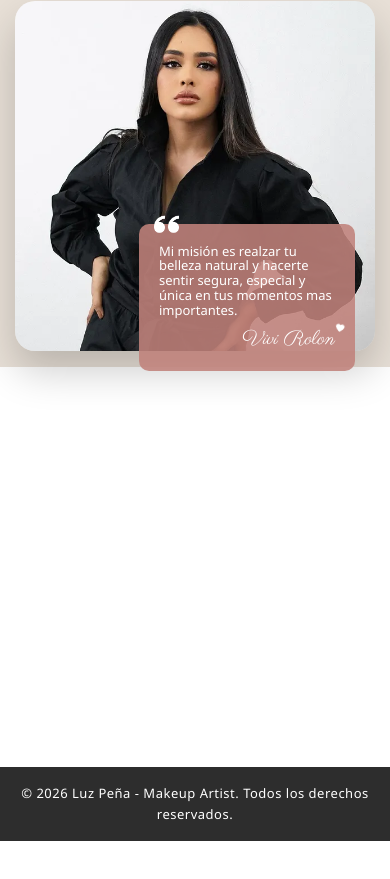
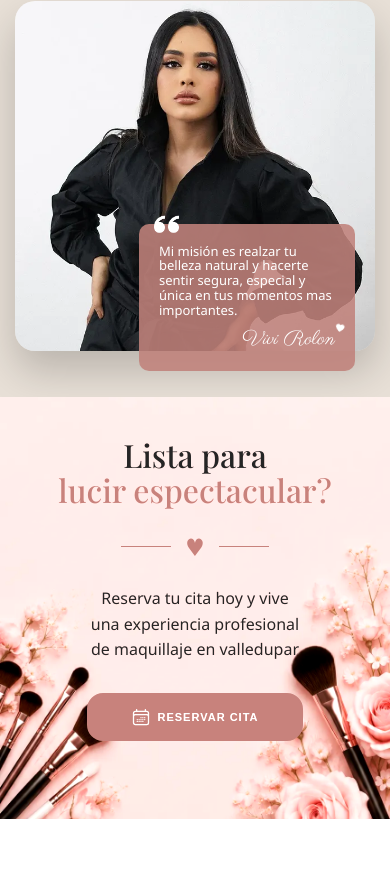
Before and after one commit to Ajov8163/vivi-rolon-makeup, a plain HTML site: page index.html in a window 390 px wide. Shown: the part 5097-5976 px from the top of the page. Before the commit the page ends 5938 px from the top, so only its background shows below. Drawn offline with nearby package versions, Linux system fonts and the light colour scheme; a web font is replaced by a local one.

Commit message:
se borraron dos img innecesarias, se creo seccion de baner

```diff
--- a/index.html
+++ b/index.html
@@ -969,7 +969,7 @@
     </section>
 
     <!-- ===============================
-         SECCIÓN SOBRE MI (PRÓXIMAMENTE)
+         SECCIÓN SOBRE MI
          =============================== -->
     <section id="sobre-mi" class="sobre-mi">
       <div class="sobre-mi-header">
@@ -991,30 +991,44 @@
             <p class="sobre-mi-firma">Vivi Rolon </p>
           </div>
         </div>
+    </section>
+
+
+    <!--------------------------------------------
+    BANER
+    ---------------------------------------------- -->
+    <section class="baner">
+      <!-- se reutiliza el h2 de la seccion sobre mi y el icono del corazon -->
+      <h2 class="title-sobre-mi">Lista para <span>lucir espectacular?</span> </h2>
+      <div class="heart-icon">♥</div>
+      <p class="baner-parrafo">Reserva tu cita hoy y vive una experiencia profesional de maquillaje en valledupar</p>
+      <button class="btn btn-primary cita-hero">
+            <svg
+              class="icon-calendar"
+              xmlns="http://www.w3.org/2000/svg"
+              fill="none"
+              viewBox="0 0 24 24"
+              stroke-width="1.5"
+              stroke="currentColor"
+              class="size-6"
+            >
+              <path
+                stroke-linecap="round"
+                stroke-linejoin="round"
+                d="M6.75 3v2.25M17.25 3v2.25M3 18.75V7.5a2.25 2.25 0 0 1 2.25-2.25h13.5A2.25 2.25 0 0 1 21 7.5v11.25m-18 0A2.25 2.25 0 0 0 5.25 21h13.5A2.25 2.25 0 0 0 21 18.75m-18 0v-7.5A2.25 2.25 0 0 1 5.25 9h13.5A2.25 2.25 0 0 1 21 11.25v7.5m-9-6h.008v.008H12v-.008ZM12 15h.008v.008H12V15Zm0 2.25h.008v.008H12v-.008ZM9.75 15h.008v.008H9.75V15Zm0 2.25h.008v.008H9.75v-.008ZM7.5 15h.008v.008H7.5V15Zm0 2.25h.008v.008H7.5v-.008Zm6.75-4.5h.008v.008h-.008v-.008Zm0 2.25h.008v.008h-.008V15Zm0 2.25h.008v.008h-.008v-.008Zm2.25-4.5h.008v.008H16.5v-.008Zm0 2.25h.008v.008H16.5V15Z"
+              /></svg
+            >RESERVAR CITA
+          </button>
+    </section>
 
 
 
 
 
+      <!-- NOTA :
+      en las redes sociales se quita el whatsapp y se deja en la parte de informacion de contacto, para el envio de una consulta se crea boton de whatsapp flotante, se pone la direccion de la casa.
 
-
-
-
-
-
-
-
-
-
-
-
-
-
-
-
-
-    </section>
-
+      RECUERDA CONVERTIR LAS IMAGENES A .WEBP EN LA PAGINA SQUOOSH -->
     <!-- ===============================
          SECCIÓN DE CONTACTO (PRÓXIMAMENTE)
          =============================== -->
--- a/style.css
+++ b/style.css
@@ -235,6 +235,7 @@ transform .3s ease;
     text-align: center;
 }
 
+
 /* Botón primario (relleno rosa) */
 .btn-primary {
     background-color: var(--color-primary);
@@ -260,6 +261,9 @@ transform .3s ease;
     background-color: var(--color-primary);
     color: var(--color-white);
     transform: translateY(-2px);
+}
+.btn:active{
+    transform:scale(.9);
 }
 
 /* ==========================================
@@ -1771,6 +1775,7 @@ Móviles - hasta 480px
     border-radius: 20px;
     box-shadow:  0 20px 40px rgba(0, 0, 0, 0.2);
     position: relative;
+    margin-bottom: 30px;
 }
 .sobre-mi-descripcion{
     position: absolute;
@@ -1818,8 +1823,37 @@ Móviles - hasta 480px
 }
 
 
-
-
+/*----------------------------------------
+BANER
+------------------------------------------ */
+.baner{
+   background-image: url(img/baner-movil.webp);
+   background-size: cover;
+   background-repeat: no-repeat;
+   background-position: center -350px;
+   height: 50svh;
+   display: flex;
+   flex-direction: column;
+   align-items: center;
+   filter:contrast(1.1) ;
+}
+
+.baner h2{
+    margin: var(--spacing-xl) auto 20px;
+
+}
+
+.baner .heart-icon{
+    margin-bottom: 20px;
+}
+.baner p{
+    width: 60%;
+    text-align: center;
+    margin-bottom: 30px;
+}
+.baner button{
+    width: 60%;
+}
 
 
 
```
Also changed, not shown: img/baner-movil.webp (added), img/baner.webp (added), 2 other files.
